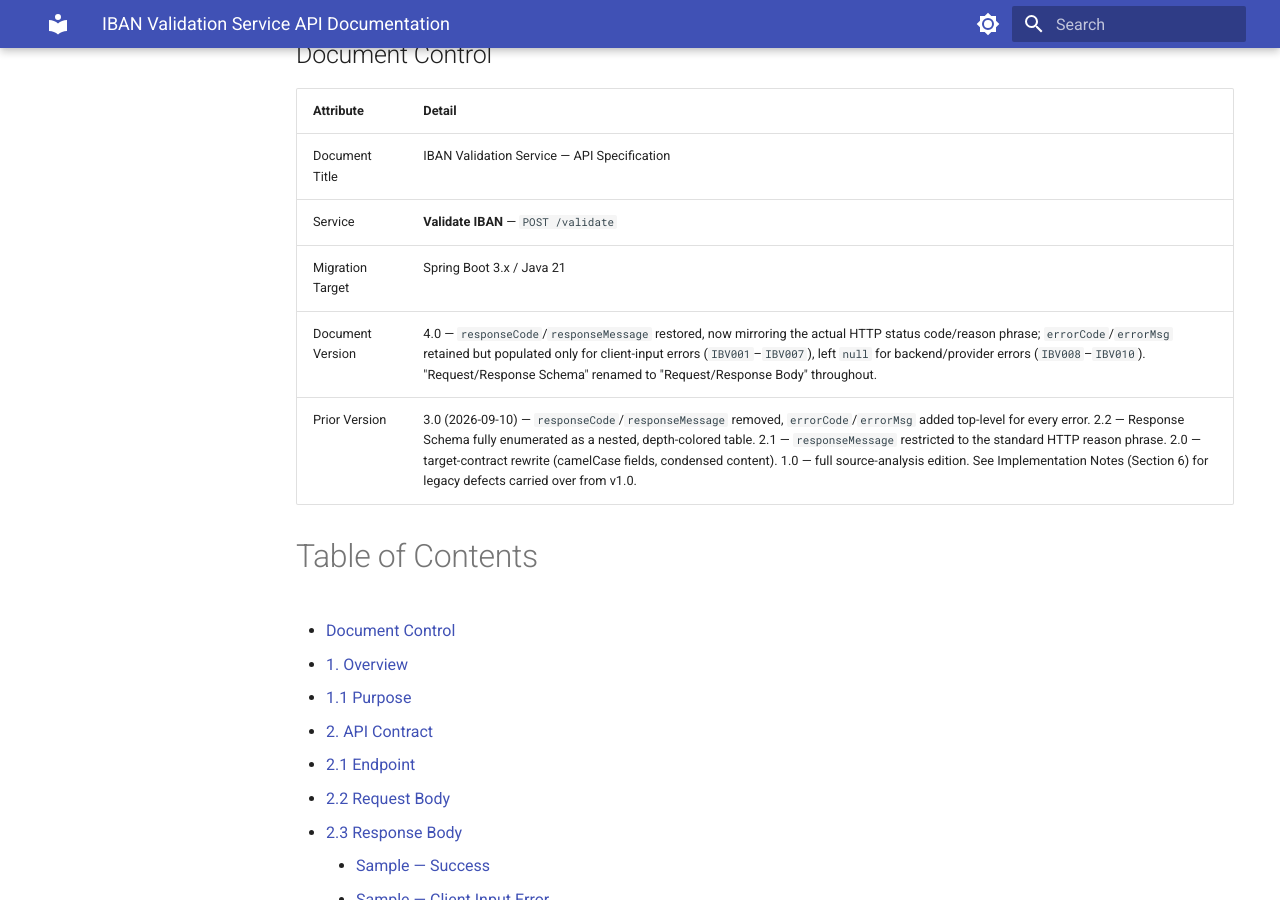
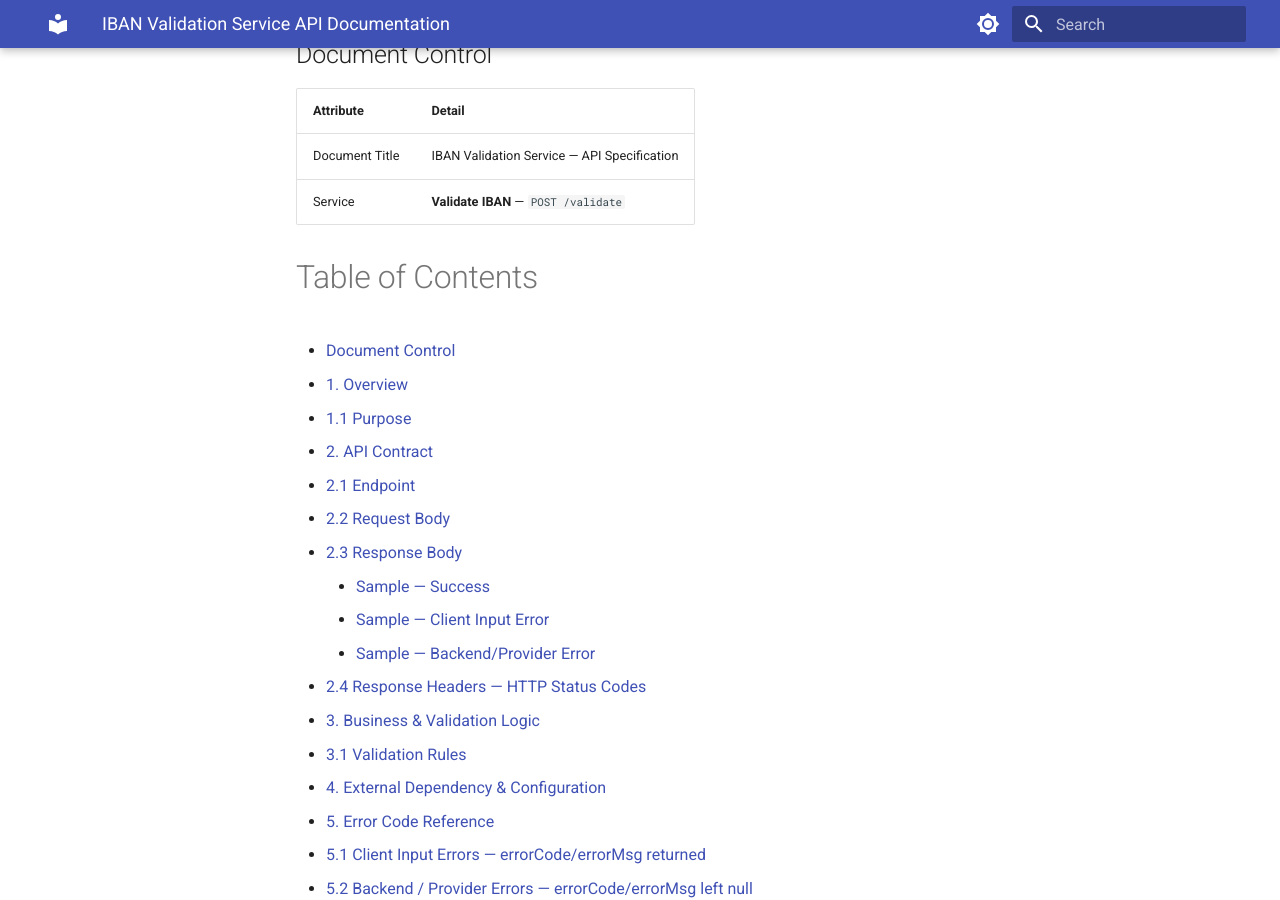
Before and after one commit to al-ramz/alramz-mw-docs, an MkDocs documentation site: the page built from docs/drafts/iban/IBAN_Validation_Service_API_Documentation.md, in a window 1280 px wide and 900 px high, scrolled down 314 px. Built offline with MkDocs 1.6.1 and Material for MkDocs 9.7.7, drawn with Linux system fonts in a browser that asks for light colours.

Commit message:
push new IBAN Version on draft 1

```diff
--- a/docs/drafts/iban/IBAN_Validation_Service_API_Documentation.md
+++ b/docs/drafts/iban/IBAN_Validation_Service_API_Documentation.md
@@ -10,9 +10,8 @@
 | --- | --- |
 | Document Title | IBAN Validation Service — API Specification |
 | Service | **Validate IBAN** — `POST /validate` |
-| Migration Target | Spring Boot 3.x / Java 21 |
-| Document Version | 4.0 — `responseCode`/`responseMessage` restored, now mirroring the actual HTTP status code/reason phrase; `errorCode`/`errorMsg` retained but populated only for client-input errors (`IBV001`–`IBV007`), left `null` for backend/provider errors (`IBV008`–`IBV010`). "Request/Response Schema" renamed to "Request/Response Body" throughout. |
-| Prior Version | 3.0 (2026-09-10) — `responseCode`/`responseMessage` removed, `errorCode`/`errorMsg` added top-level for every error. 2.2 — Response Schema fully enumerated as a nested, depth-colored table. 2.1 — `responseMessage` restricted to the standard HTTP reason phrase. 2.0 — target-contract rewrite (camelCase fields, condensed content). 1.0 — full source-analysis edition. See Implementation Notes (Section 6) for legacy defects carried over from v1.0. |
+
+
 
 # Table of Contents
 
```
